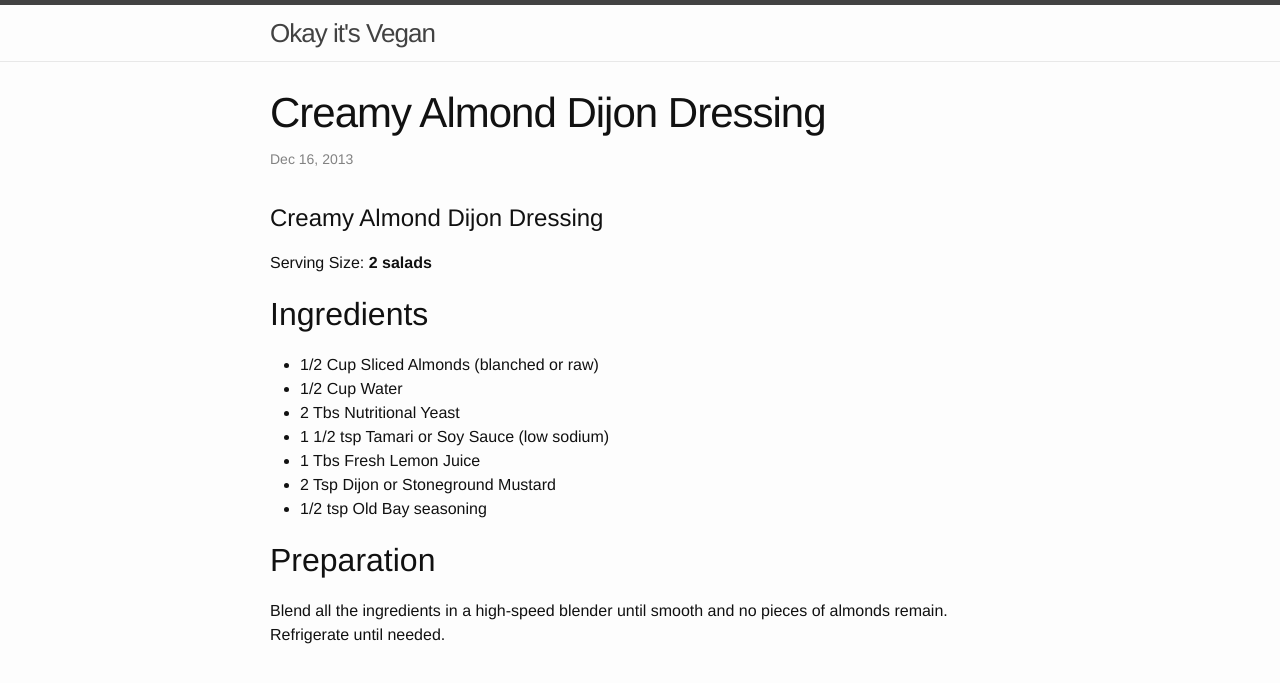
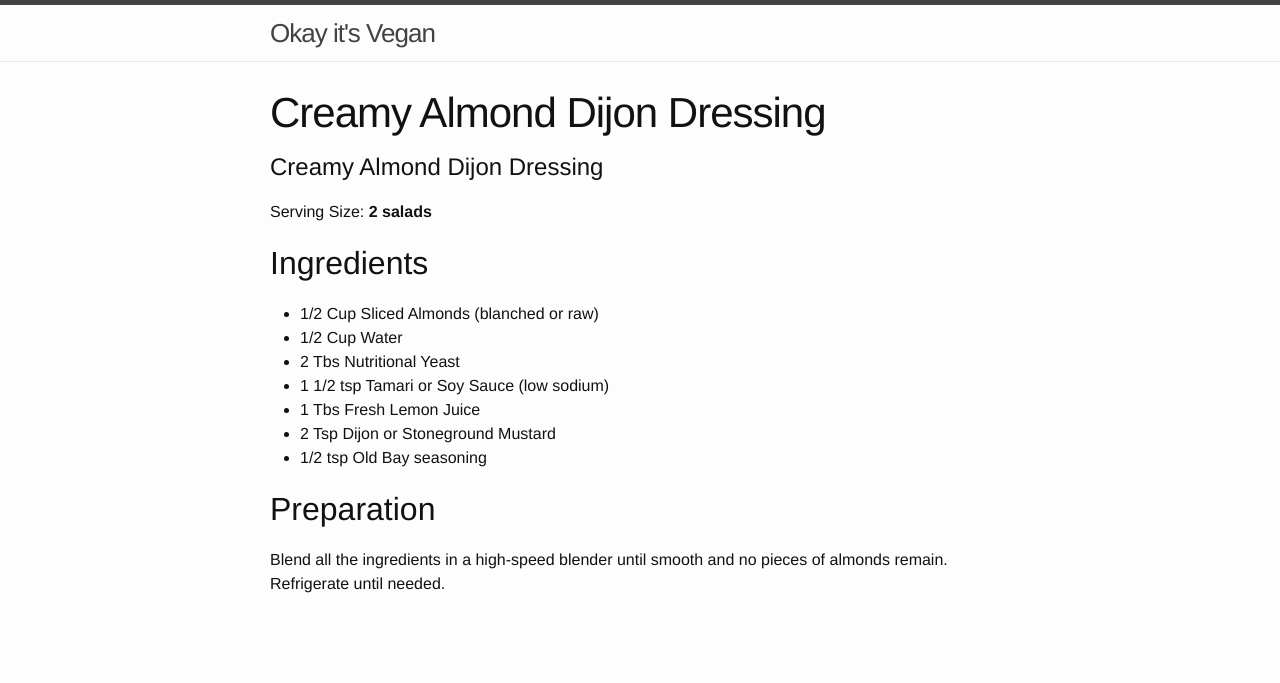
Before and after one commit to okayjeffrey/vegan-recipes, a Jekyll site: the page built from _posts/2013-12-16-creamy-almond-dijon-dressing.md, in a window 1280 px wide. Shown: the top 683 px of the page. Built offline with Jekyll 4.4.1, drawn with Linux system fonts in a browser that asks for light colours.

Commit message:
Removing the dates because they are unneeded

```diff
--- a/_layouts/post.html
+++ b/_layouts/post.html
@@ -5,8 +5,8 @@
 
   <header class="post-header">
     <h1 class="post-title">{{ page.title }}</h1>
-    <p class="post-meta">{{ page.date | date: "%b %-d, %Y" }}{% if page.author %} • {{ page.author }}{% endif %}{% if page.meta %} • {{ page.meta }}{% endif %}</p>
-  </header>
+<!--     <p class="post-meta">{{ page.date | date: "%b %-d, %Y" }}{% if page.author %} • {{ page.author }}{% endif %}{% if page.meta %} • {{ page.meta }}{% endif %}</p>
+  </header> -->
 
   <article class="post-content">
     {{ content }}
```
